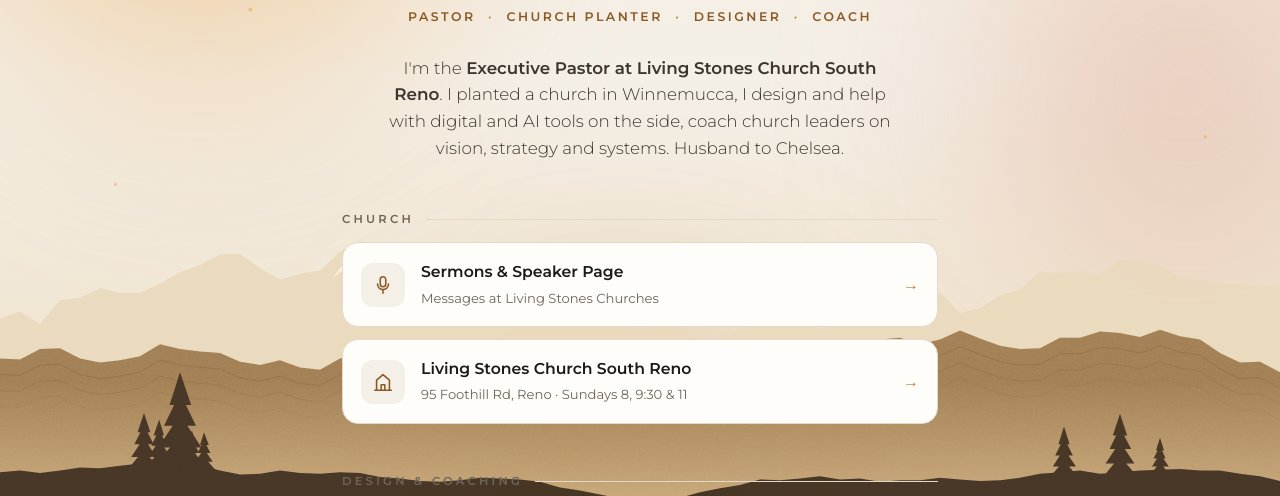
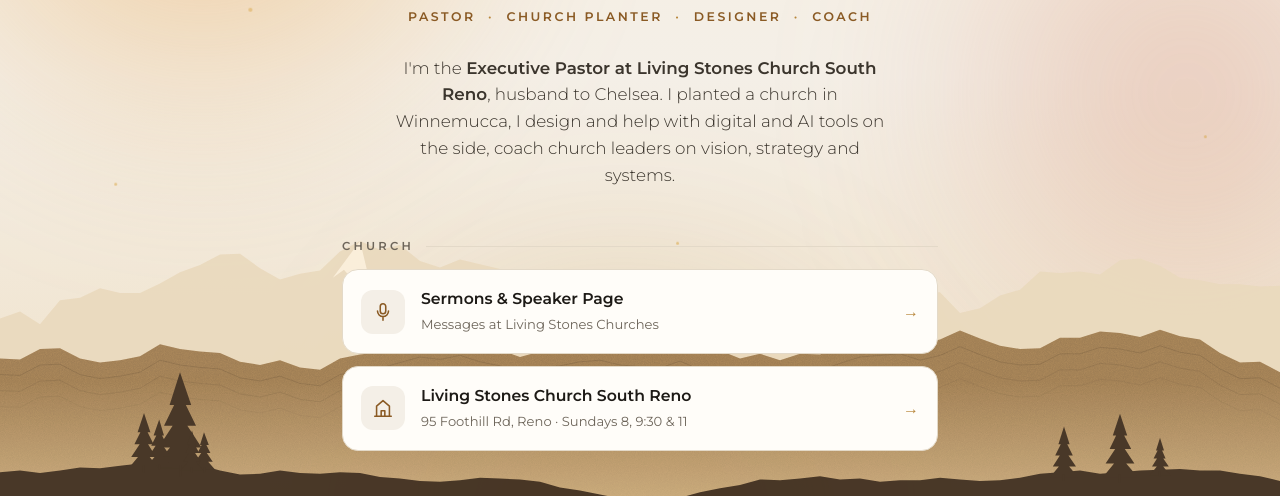
Before and after one commit to LSSouthReno/bradborowski-site, a plain HTML site: page index.html in a window 1280 px wide. Shown: the part 283-779 px from the top of the page. Drawn offline with Linux system fonts and the light colour scheme.

Commit message:
Move husband to Chelsea after Executive Pastor line
Co-Authored-By: Claude Sonnet 5.5 <noreply@anthropic.com>

```diff
--- a/index.html
+++ b/index.html
@@ -87,7 +87,7 @@ footer{text-align:center;margin-top:50px;font-size:.75rem;color:var(--mute);lett
 <img class="photo rise" src="brad.jpg" alt="Brad Borowski" width="148" height="148">
 <h1 class="rise" style="animation-delay:.1s">Brad Borowski</h1>
 <p class="roles rise" style="animation-delay:.2s"><span>Pastor</span><span>Church Planter</span><span>Designer</span><span>Coach</span></p>
-<p class="bio rise" style="animation-delay:.3s">I'm the <b>Executive Pastor at Living Stones Church South Reno</b>. I planted a church in Winnemucca, I design and help with digital and AI tools on the side, coach church leaders on vision, strategy and systems. Husband to Chelsea.</p>
+<p class="bio rise" style="animation-delay:.3s">I'm the <b>Executive Pastor at Living Stones Church South Reno</b>, husband to Chelsea. I planted a church in Winnemucca, I design and help with digital and AI tools on the side, coach church leaders on vision, strategy and systems.</p>
 </section>
 
 <h2>Church</h2>
```
